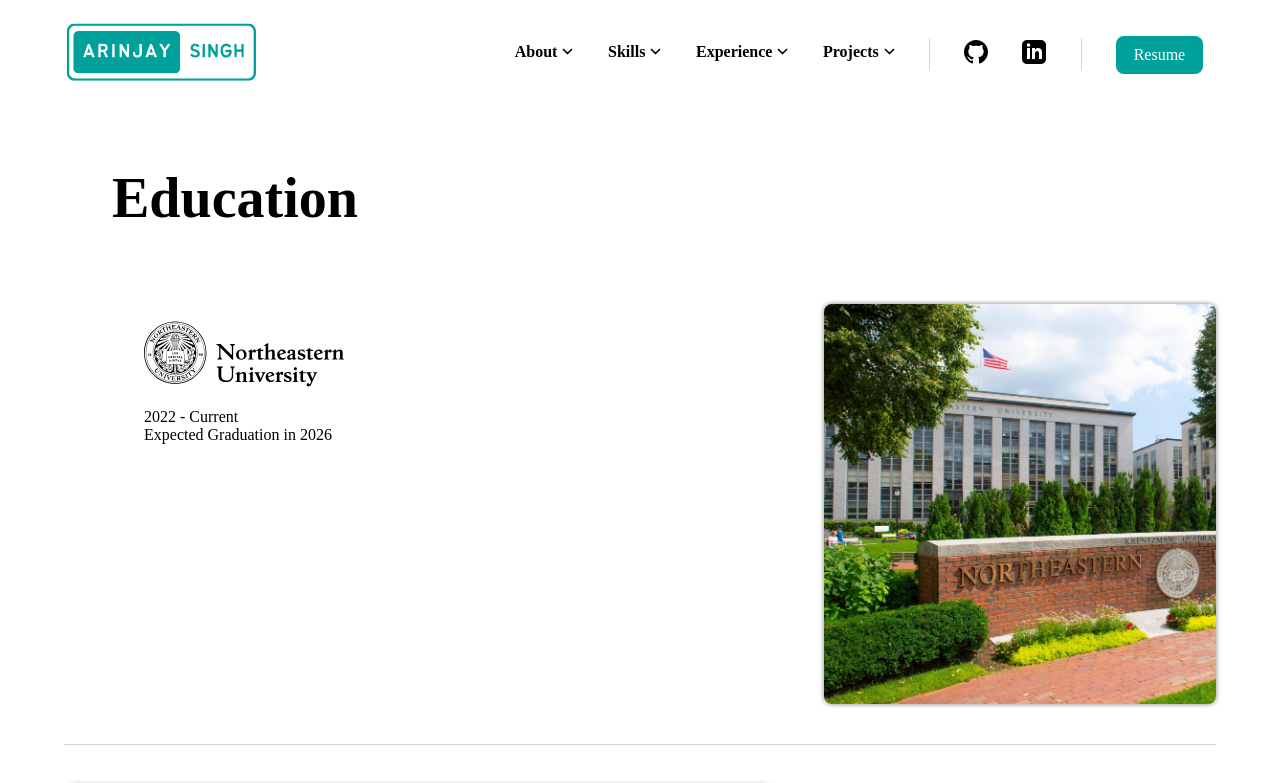
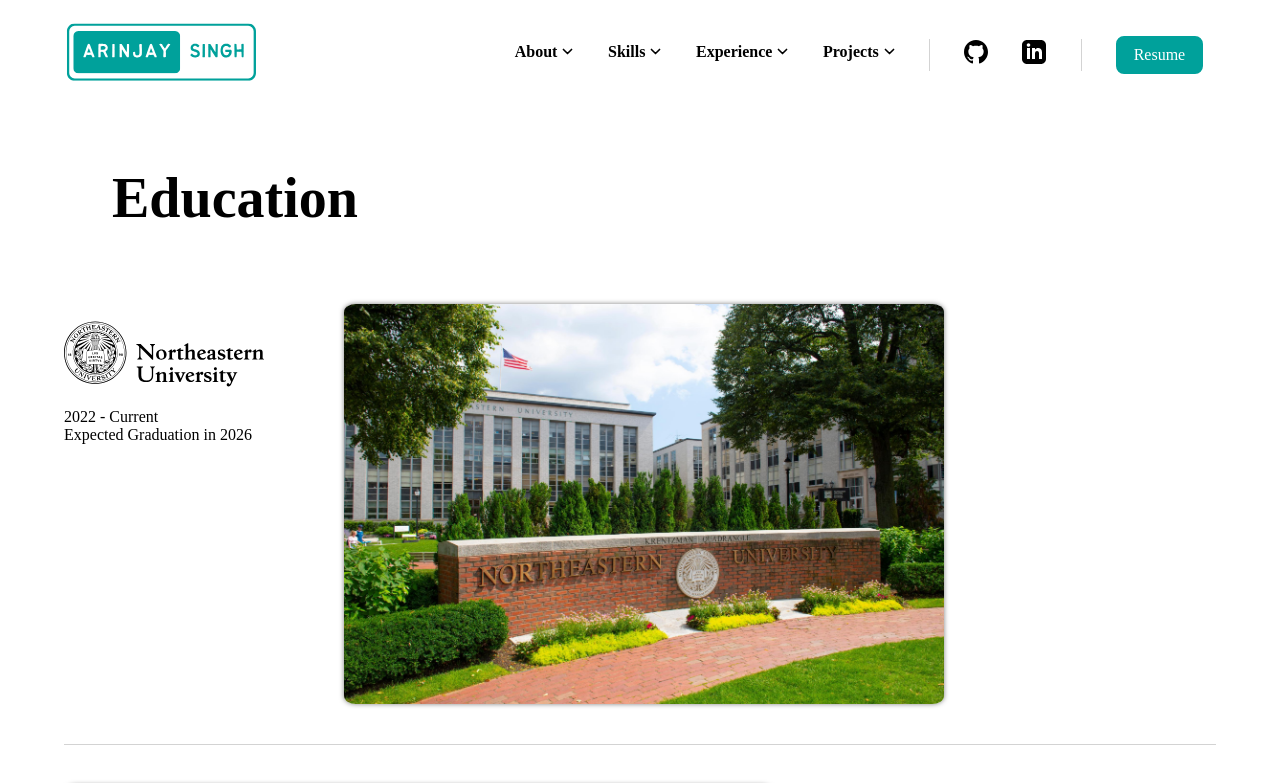
Before and after one commit to arinjay-singh/portfolio, a Next.js app: page /experience/education in a window 1280 px wide. Shown: the top 783 px of the page. Built offline with nearby package versions, Linux system fonts and the light colour scheme.

Commit message:
MORE UPDATED STYLING

```diff
--- a/pages/experience/education.module.css
+++ b/pages/experience/education.module.css
@@ -33,11 +33,7 @@
 .northeastern .text {
   display: block;
   text-align: left;
-  margin: 0 0 0 5rem;
-}
-
-.northeastern .img {
-  margin: 0 0 0 30rem;
+  margin: 0 5rem 0 0;
 }
 
 .athenian {
```
